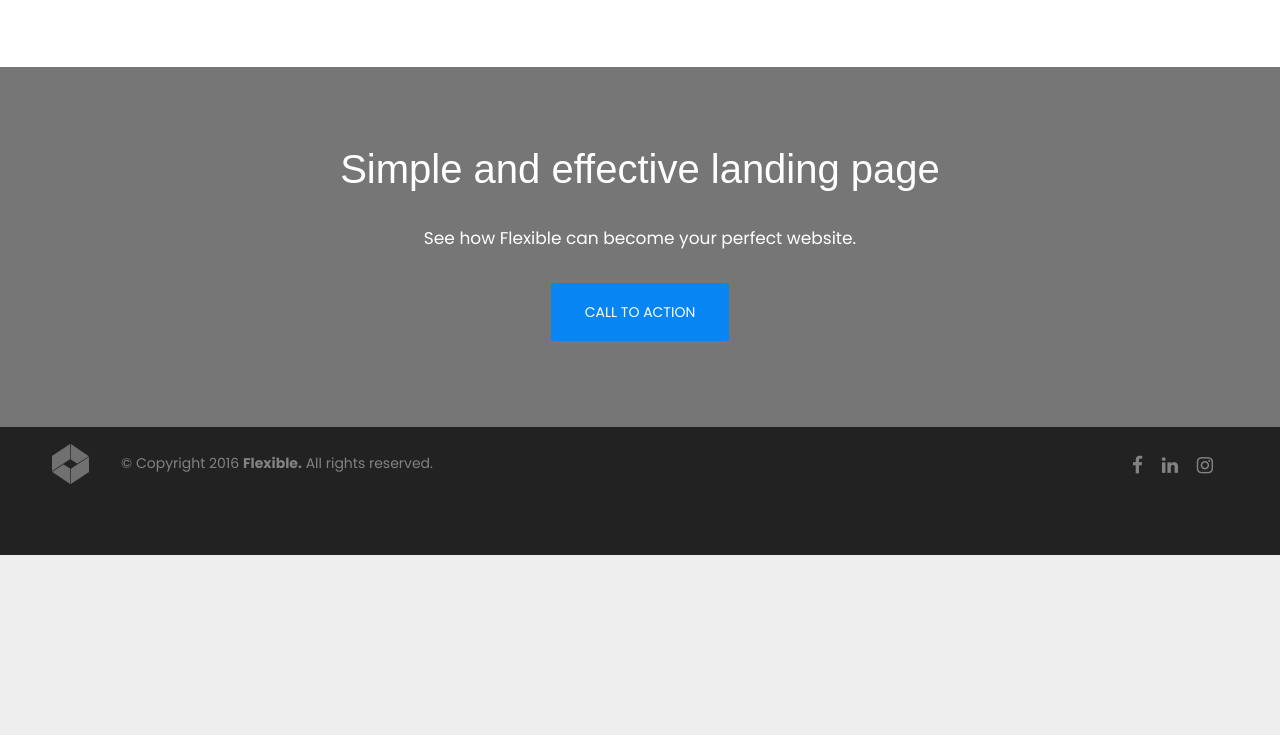
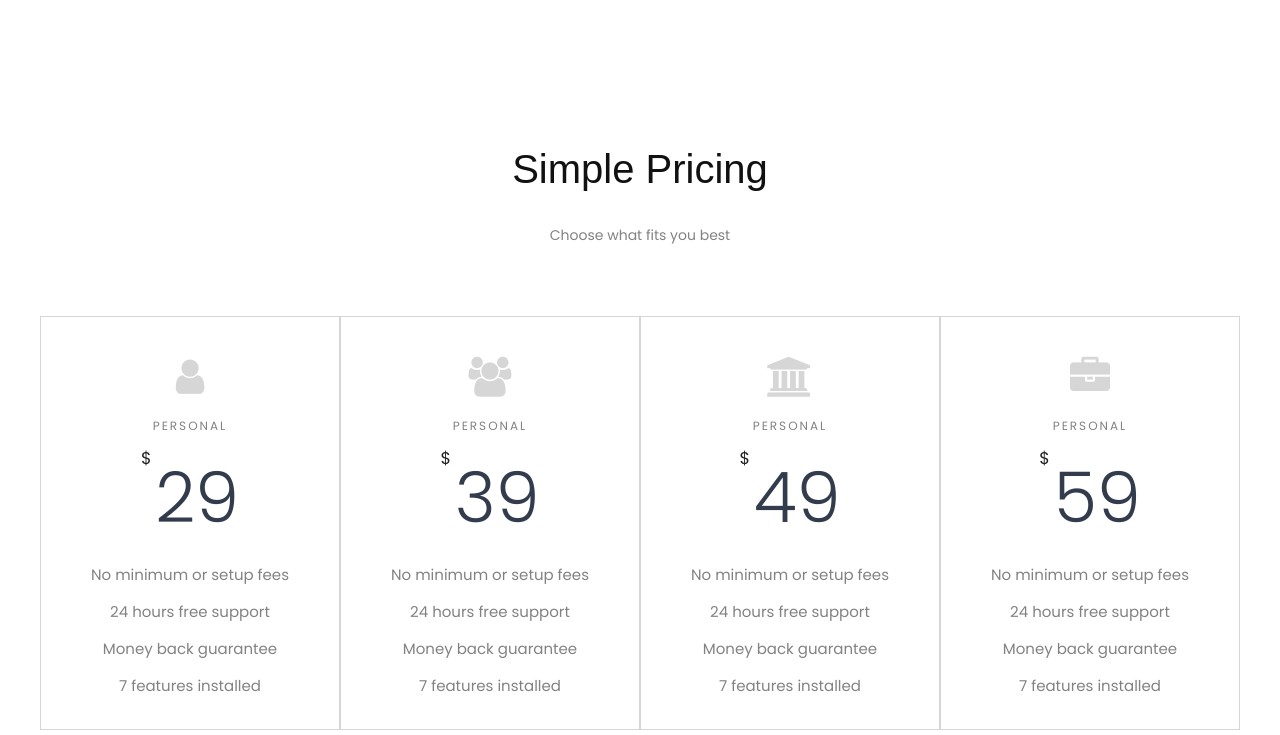
Before and after one commit to hisolmex/flexible, a plain HTML site: page index.html in a window 1280 px wide. Shown: the part 2825-3560 px from the top of the page. Before the commit the page ends 3380 px from the top, so only its background shows below. Drawn offline with nearby package versions, Linux system fonts and the light colour scheme.

Commit message:
table prices add

```diff
--- a/index.html
+++ b/index.html
@@ -30,7 +30,7 @@
 					<li><a class="active" href="#portfolio">Home</a></li>
 					<li><a href="#post">Blog</a></li>
 					<li><a href="#icon">Features</a></li>
-					<li><a href="#contact">Princing</a></li>
+					<li><a href="#price">Princing</a></li>
 					<li><a href="#footer">Contact</a></li>
 
 				</ul>
@@ -155,6 +155,72 @@
 		</div>
 
 	</section>
+	<section class="price" id="price">
+		<div class="container">
+			<div class="row">
+				<div class="title-price">
+					<h2>Simple Pricing</h2>
+					<p>Choose what fits you best</p>
+				</div>
+				<div class="col-4">
+					<div class="table">
+						<i class="fa fa-user"></i>
+						<h6>Personal</h6>
+						<span class="dolar">$</span>
+						<span class="price">29</span>
+						<ul class="features">
+							<li>No minimum or setup fees</li>
+							<li>24 hours free support</li>
+							<li>Money back guarantee</li>
+							<li>7 features installed</li>
+						</ul>
+					</div>
+				</div>
+				<div class="col-4">
+					<div class="table">
+						<i class="fa fa-users"></i>
+						<h6>Personal</h6>
+						<span class="dolar">$</span>
+						<span class="price">39</span>
+						<ul class="features">
+							<li>No minimum or setup fees</li>
+							<li>24 hours free support</li>
+							<li>Money back guarantee</li>
+							<li>7 features installed</li>
+						</ul>
+					</div>
+				</div>
+				<div class="col-4">
+					<div class="table">
+						<i class="fa fa-bank"></i>
+						<h6>Personal</h6>
+						<span class="dolar">$</span>
+						<span class="price">49</span>
+						<ul class="features">
+							<li>No minimum or setup fees</li>
+							<li>24 hours free support</li>
+							<li>Money back guarantee</li>
+							<li>7 features installed</li>
+						</ul>
+					</div>
+				</div>
+				<div class="col-4">
+					<div class="table">
+						<i class="fa fa-briefcase"></i>
+						<h6>Personal</h6>
+						<span class="dolar">$</span>
+						<span class="price">59</span>
+						<ul class="features">
+							<li>No minimum or setup fees</li>
+							<li>24 hours free support</li>
+							<li>Money back guarantee</li>
+							<li>7 features installed</li>
+						</ul>
+					</div>
+				</div>
+			</div>
+		</div>
+	</section>
 	<section class="gray-photo" id="">
 		<div class="gray-filter">
 			<div class="container">
--- a/style.css
+++ b/style.css
@@ -242,6 +242,80 @@ a.more {
 	    background: rgba(0,0,0,.5);
 		min-height: 360px;
 }
+h6 {
+	margin-top: 10px;
+    margin-bottom: 10px;
+	font-size: 12px;
+}
+.price h6 {
+	letter-spacing: 2px;
+    text-transform: uppercase;
+    color: #828282;
+    font-weight: 400;
+}
+.price .col-4 {
+	padding: 0;
+	margin: 0;
+	width: 25%;
+}
+.table {
+	padding-top: 40px;
+    padding-bottom: 30px;
+    text-align: center;
+    background-color: #fff;
+    border: 1px solid #d6d6d6;
+    transition: all .2s ease-in-out;
+    cursor: pointer;
+    margin-left: 0;
+	z-index: 10;
+}
+.table:hover * {
+    color: #fff;
+	    z-index: 10;
+}
+.table:hover {
+    background-color: #0785f2;
+    margin-top: -20px;
+    z-index: 10;
+	color: white;
+    border: none;
+}
+.table:hover i.fa {
+	color: white;
+}
+.table:hover span.price {
+	color:white;
+	background-color: #0785f2;
+}
+.title-price {
+	margin-bottom: 70px;
+}
+ul.features {
+    margin: 0;
+    padding: 0;
+}
+.features li {
+	margin-top: 10px;
+}
+.price {
+	min-height: 720px;
+	background: white;
+}
+.price i.fa{
+	font-size: 40px;
+	    color: #d6d6d6;
+}
+span.price {
+    font-size: 70px;
+    font-weight: 300;
+    color: #333c4d;
+	transition: all .2s ease-in-out;
+}
+span.dolar {
+    vertical-align: top;
+    font-size: 17px;
+    color: #222;
+}
 footer {
 	min-height: 128px;
 	background: #222;
@@ -255,8 +329,8 @@ footer  ul > li {
 
 }
 footer i.fa {
-	    color: #828282;
-		    padding-right: 15px;
+	color: #828282;
+	padding-right: 15px;
     font-size: 19px;
 }
 .social-icon {
@@ -291,10 +365,22 @@ footer img {
 		margin: 0;
 		padding: 0;
 	}
-	.post .col-3 {
+	.post .col-4 {
 		display: block;
 		width: 50%;
 	}
+	.price {
+		min-height: 1150px;
+	}
+}
+@media (max-width: 940px) {
+.price .col-4 {
+	display: block;
+	width: 40% ;
+	margin-left:5%;
+	margin-right: 5%;
+	margin-bottom: 40px;
+}
 
 }
 @media (max-width: 720px) {
@@ -331,7 +417,17 @@ footer img {
 	}
 }
 @media (max-width: 540px) {
+	.price .col-4 {
+		display: block;
+		width: 80% ;
+		margin-left:10%;
+		margin-right: 10%;
+		margin-bottom: 40px;
 
+	}
+	.table:hover {
+		margin-top: 0;
+	}
 	.post .col-3 {
 		display: block;
 		width: 100%;
@@ -371,3 +467,15 @@ footer img {
 	}
 
 }
+@media (max-width: 420px) {
+	.main-message h1 {
+		font-size: 46px;
+	}
+	h2 {
+		font-size: 36px;
+	}
+	.gray-photo p {
+		font-size: 15px;
+	}
+
+}
```
